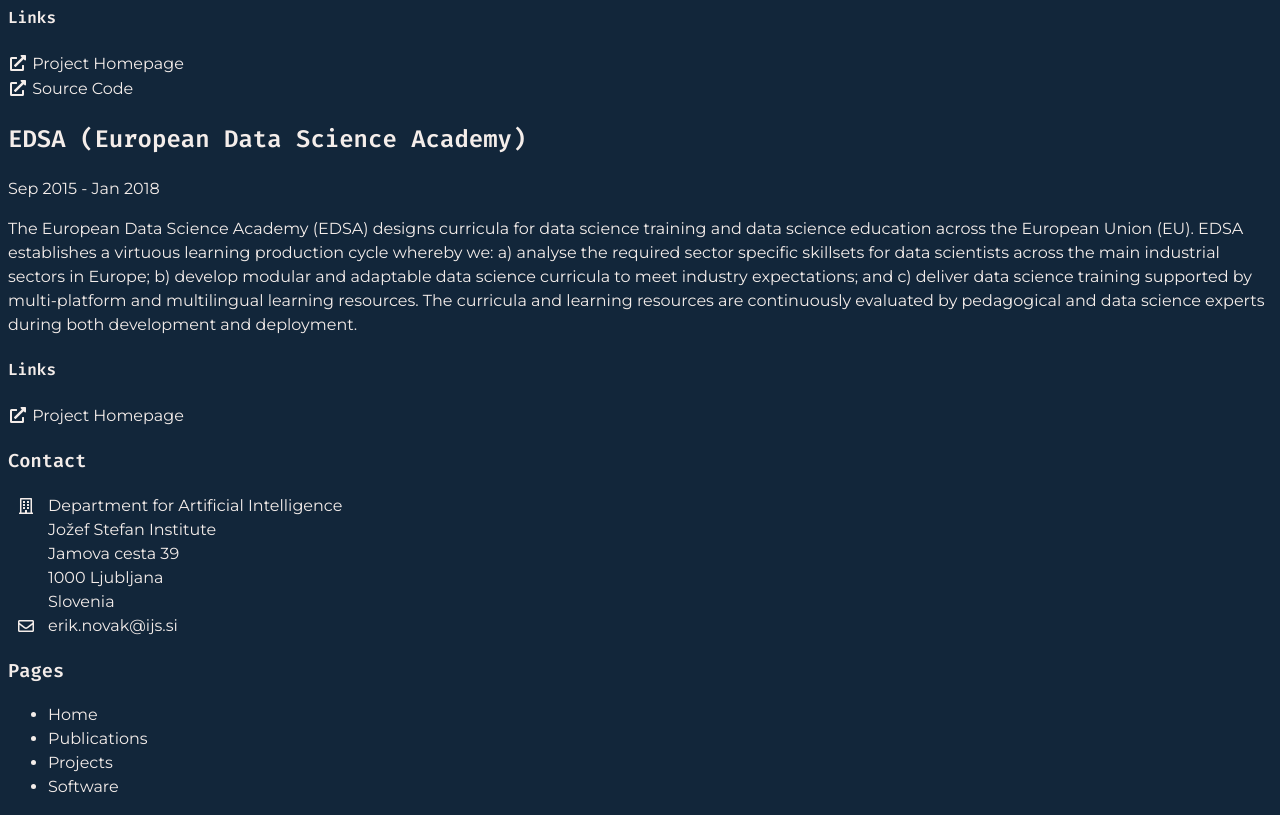
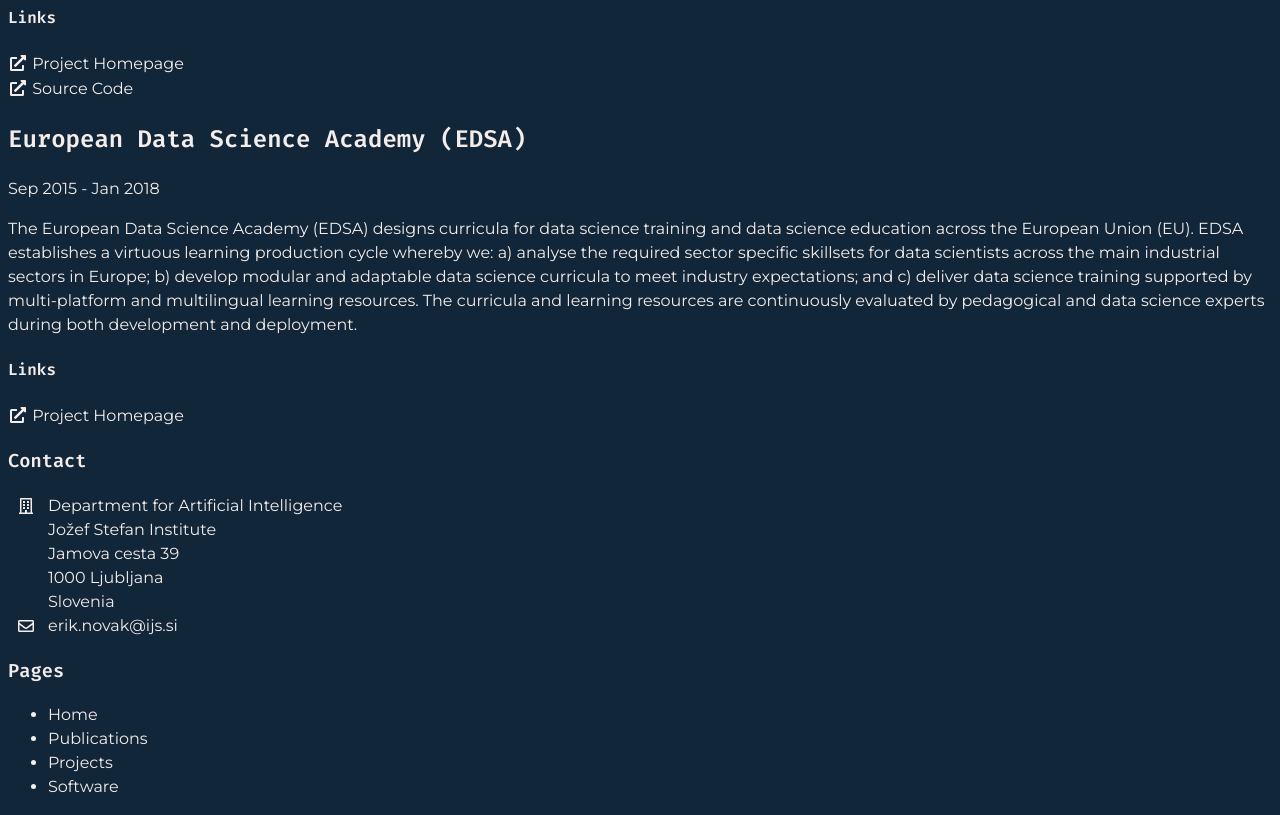
Before and after one commit to eriknovak/eriknovak.github.io, a Next.js app: page /projects in a window 1280 px wide. Shown: the part 1020-1835 px from the top of the page. Built offline with nearby package versions, Linux system fonts and the light colour scheme.

Commit message:
Update research.js

```diff
--- a/assets/projects/research.js
+++ b/assets/projects/research.js
@@ -60,7 +60,7 @@ module.exports = [
     ],
   },
   {
-    title: "EDSA (European Data Science Academy)",
+    title: "European Data Science Academy (EDSA)",
     startDate: "Sep 2015",
     endDate: "Jan 2018",
     description: [
```
